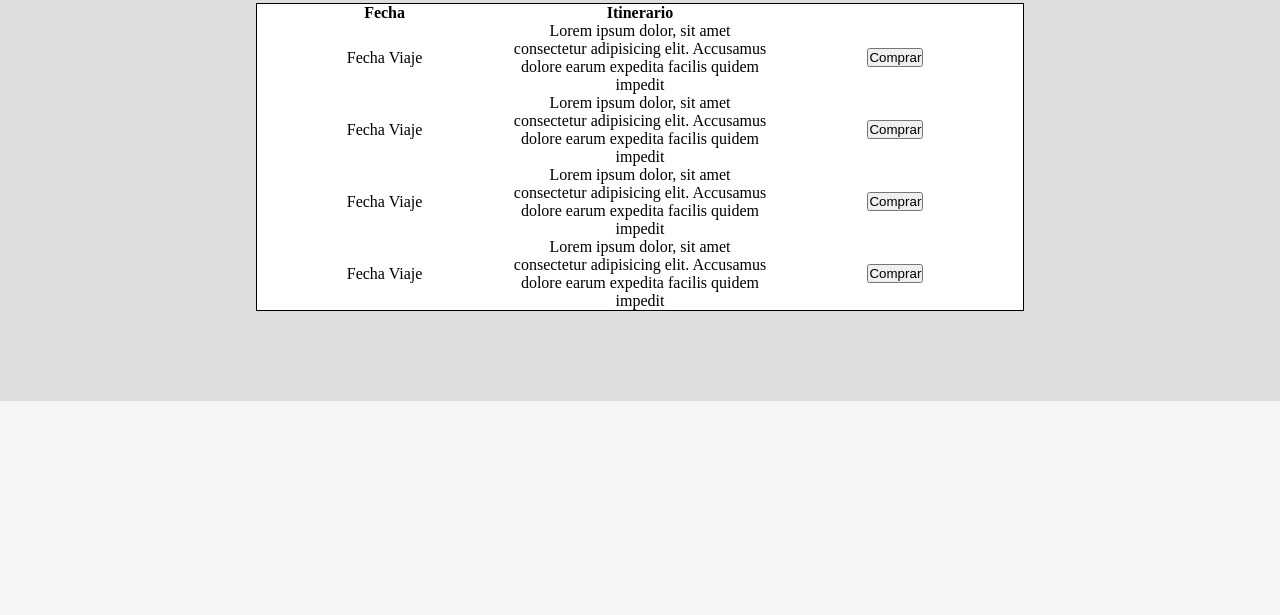
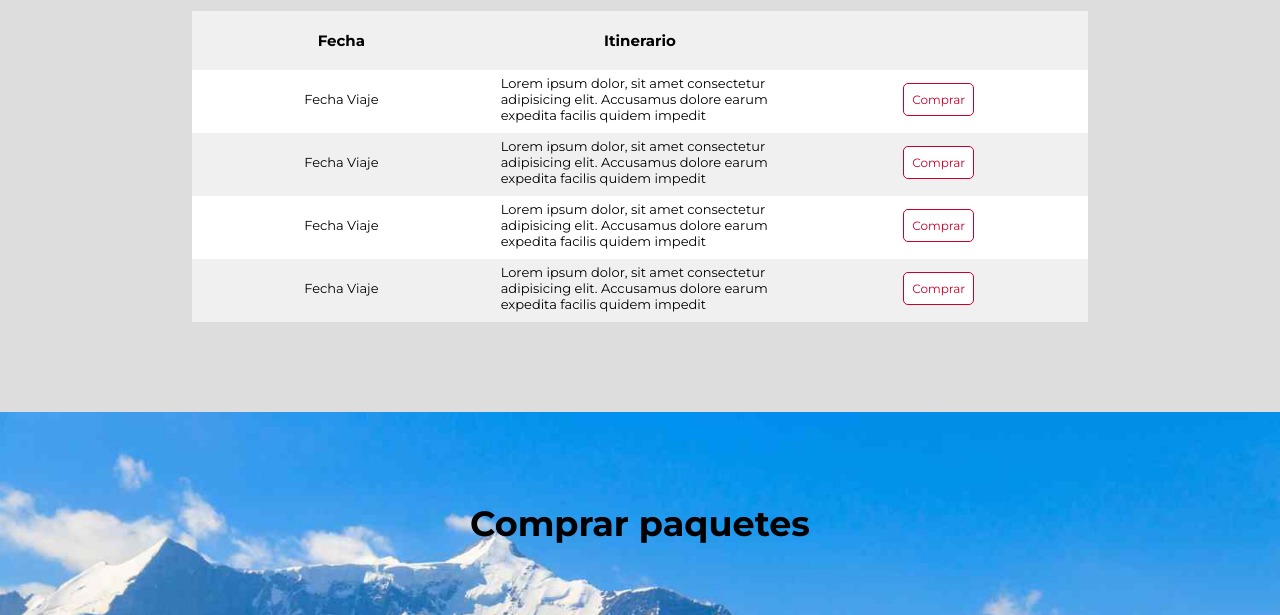
Before and after one commit to Alpatuta/Buemes-viajes, a plain HTML site: page index.html in a window 1280 px wide. Shown: the part 1726-2341 px from the top of the page. Before the commit the page ends 2127 px from the top, so only its background shows below. Drawn offline with Linux system fonts and the light colour scheme.

Commit message:
Terminando la tabla

```diff
--- a/estilos.css
+++ b/estilos.css
@@ -107,6 +107,13 @@ div img {
   border-radius: 5px;
   cursor: pointer;
   margin-top: 20px;
+  transition: all 0.3s ease;
+}
+
+.btn-mas-informacion:hover {
+  background-color: #ffffff;
+  color: #c9002c;
+  border: 1px #c9002c solid;
 }
 
 .contenido {
@@ -126,6 +133,14 @@ div img {
   font-size: 35px;
   padding-bottom: 20px;
   margin-bottom: 20px;
+  color: #be0000;
+}
+
+.h2-custom2 {
+  font-family: var(--main-font);
+  font-size: 35px;
+  padding-bottom: 20px;
+  margin-bottom: 20px;
   color: #000000;
 }
 
@@ -134,15 +149,26 @@ div img {
   grid-template-columns: repeat(3, 1fr);
   max-width: 1000px;
   margin: 0 auto;
+  gap: 20px;
 }
 
 .destino {
   font-family: var(--main-font);
+  border: 1px transparent #f0f0f0;
+  transition: all 0.1s ease;
+  padding: 5px;
+  border-radius: 5px;
+  cursor: pointer;
+  background-color: #f0f0f0;
+}
+
+.destino:hover {
+  border: 2px solid #c9002c;
 }
 
 .destino h3 {
   font-size: 20px;
-  color: #c9002c;
+  color: #0f0f0f;
   margin: 10px 10px;
   text-align: left;
 }
@@ -167,10 +193,59 @@ div img {
 }
 
 table {
-  width: 60%;
+  width: 70%;
   margin: 20px auto;
   table-layout: fixed;
   border-collapse: collapse;
-  border: 1px solid #000;
   background-color: #ffffff;
+  font-family: var(--main-font);
+  font-size: 15px;
 }
+
+tbody tr:nth-child(even) {
+  background-color: #f0f0f0;
+}
+
+.btn-comprar {
+  background-color: #ffffff;
+  color: #c9002c;
+  font-family: var(--main-font);
+  font-size: 12px;
+  padding: 8px;
+  border: 1px #c9002c solid;
+  border-radius: 5px;
+  transition: all 0.3s ease;
+  cursor: pointer;
+}
+
+.btn-comprar:hover {
+  background-color: #c9002c;
+  color: #ffffff;
+}
+
+thead tr th {
+  background-color: #f0f0f0;
+  color: #000000;
+  padding: 20px;
+  text-align: center;
+}
+
+tbody tr td {
+  padding: 5px 10px 10px 10px;
+  text-align: left;
+  font-size: 13px;
+}
+
+tbody tr td:nth-child(odd) {
+  text-align: center;
+}
+
+.comprar-paquetes {
+  background-image: url("img/suiza-img.jpg");
+  background-size: cover;
+  background-position: center;
+  height: 100vh;
+  position: relative;
+  text-align: center;
+  padding-top: 90px;
+}
--- a/index.html
+++ b/index.html
@@ -91,7 +91,7 @@
               Lorem ipsum dolor, sit amet consectetur adipisicing elit.
               Accusamus dolore earum expedita facilis quidem impedit
             </td>
-            <td><button>Comprar</button></td>
+            <td><button class="btn-comprar">Comprar</button></td>
           </tr>
           <tr>
             <td>Fecha Viaje</td>
@@ -99,7 +99,7 @@
               Lorem ipsum dolor, sit amet consectetur adipisicing elit.
               Accusamus dolore earum expedita facilis quidem impedit
             </td>
-            <td><button>Comprar</button></td>
+            <td><button class="btn-comprar">Comprar</button></td>
           </tr>
           <tr>
             <td>Fecha Viaje</td>
@@ -107,7 +107,7 @@
               Lorem ipsum dolor, sit amet consectetur adipisicing elit.
               Accusamus dolore earum expedita facilis quidem impedit
             </td>
-            <td><button>Comprar</button></td>
+            <td><button class="btn-comprar">Comprar</button></td>
           </tr>
           <tr>
             <td>Fecha Viaje</td>
@@ -115,10 +115,17 @@
               Lorem ipsum dolor, sit amet consectetur adipisicing elit.
               Accusamus dolore earum expedita facilis quidem impedit
             </td>
-            <td><button>Comprar</button></td>
+            <td><button class="btn-comprar">Comprar</button></td>
           </tr>
         </tbody>
       </table>
     </div>
+
+    <div class="comprar-paquetes">
+      <div class="formulario-comprar">
+        <h2 class="h2-custom2">Comprar paquetes</h2>
+        <form action=""></form>
+      </div>
+    </div>
   </body>
 </html>
```
Also changed, not shown: img/background-img-2.jpg (deleted), img/puntacana-img.jpg (deleted), img/riodejaneiro-img.jpeg (deleted), img/suiza-img.jpg (added), img/tulum-img.jpg (deleted).
